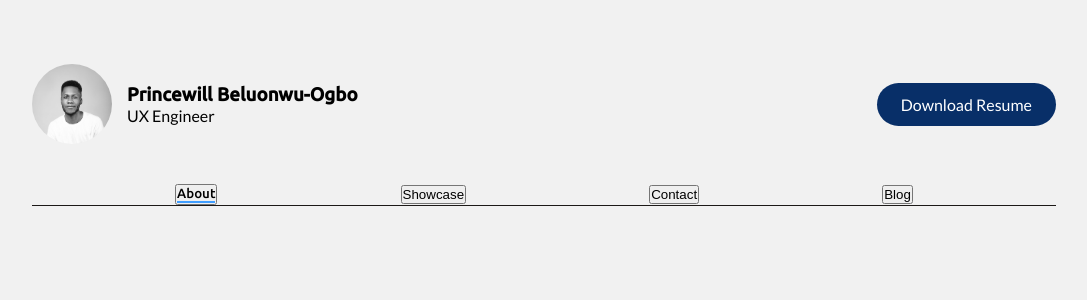
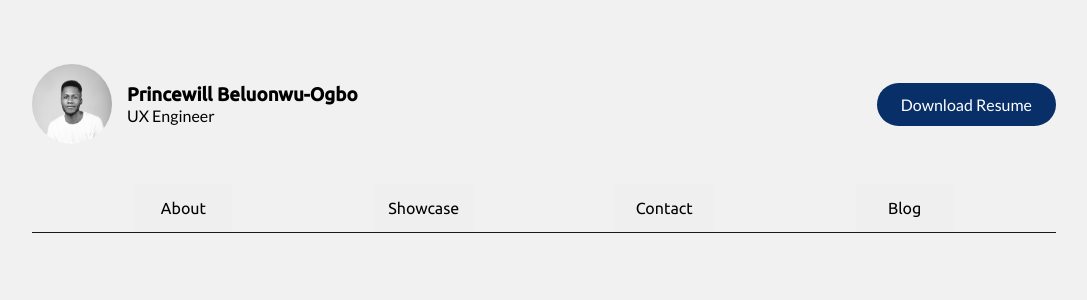
Before and after one commit to zubbyzillion/Portfolio, a React (Vite) app in the folder personal-portfolio/: page / in a window 1280 px wide. Shown: the top 300 px of the page, without its empty margins (96-1183 px from the left). Built offline with nearby package versions, Linux system fonts and the light colour scheme.

Commit message:
Stylin =g toggleFunctionality

```diff
--- a/personal-portfolio/src/App.jsx
+++ b/personal-portfolio/src/App.jsx
@@ -20,9 +20,9 @@ function Header() {
 
   return (
     <header>
-      <div className="profile-card">
-        <div className="profile-card-info">
-          <img src="profile-pic.jpg" alt="profile-img" />
+      <div className="profile_card">
+        <div className="profile_card_info">
+          <img src="profile-pic.jpg" alt="profile_Img" />
 
           <div>
             <h3> {userName} </h3>
@@ -30,8 +30,8 @@ function Header() {
           </div>
         </div>
 
-        <div className="resume-btn">
-          <a href="/resume" className="resume-btn-link">Download Resume</a>
+        <div className="resume_btn">
+          <a href="/resume" className="resume_btn_link">Download Resume</a>
         </div>
       </div>
     </header>
@@ -39,13 +39,32 @@ function Header() {
 }
 
 function Navigation() {
+  const [navigation, setNavigation] = useState("");
+
+  function handleNavigation() {
+    // e.innerHTML();
+
+    !navigation ? setNavigation(() => "btn_navigation_active") : setNavigation("");
+    // setNavigation(navigation => !navigation);
+  }
+
+  console.log(navigation);
+
   return (
-    <div className="navigation-list-section">
-      <ul className="navigation-list">
-        <button><li className="navigation-active" id="#About">About</li></button>
-        <button><li className="active" id="#Showcase">Showcase</li></button>
-        <button><li className="active" id="#Contact">Contact</li></button>
-        <button><li className="active" id="#Blog">Blog</li></button>
+    <div className="navigation_list_section">
+      <ul className="navigation_list">
+        <button key="about" onClick={handleNavigation} className= {navigation ? "btn_navigation_active" : ""} id="#About">
+          <li className="navigation_active_list" id="#About">About</li>
+        </button>
+        <button key="showcase" onClick={handleNavigation} className={navigation ? "btn_navigation_active" : ""} id="#Showcase">
+          <li className="active" id="#Showcase">Showcase</li>
+        </button>
+        <button key="contact" onClick={handleNavigation} className={navigation ? "btn_navigation_active" : ""} id="#Contact">
+          <li className="active" id="#Contact">Contact</li>
+        </button>
+        <button key="blog" onClick={handleNavigation} className={navigation ? "btn_navigation_active" : ""} id="#Blog">
+          <li className="active" id="#Blog">Blog</li>
+        </button>
       </ul>
     </div>
   );
--- a/personal-portfolio/src/sass/components/_navigation.scss
+++ b/personal-portfolio/src/sass/components/_navigation.scss
@@ -1,11 +1,11 @@
-.navigation-list-section {
+.navigation_list_section {
     display: flex;
     align-items: center;
     justify-content: space-evenly;
 
     border-bottom: 1px solid $color-black;
 
-    .navigation-list {
+    .navigation_list {
         min-width: -webkit-fill-available;
         display: flex;
         gap: 4rem;
@@ -14,13 +14,33 @@
         // padding-bottom: 1.5rem;
         list-style-type: none;
         font-family: $font-primary;
+
+        button {
+            font-size: 1.6rem;
+            height: 4.8rem;
+            width: 9.8rem;
+            cursor: pointer;
+            border: none;
+            text-align: center;
+            font-family: $font-primary;
+        }
+
+        .btn_navigation {
+            font-size: 1.6rem;
+            height: 4.8rem;
+            width: 9.8rem;
+            cursor: pointer;
+            border: none;
+            text-align: center;
+            font-family: $font-primary;
+            // text-decoration: none;
+
+            &_active {
+                font-weight: 500;
+                width: 9.8rem;
+                border-radius: .2rem;
+                border-bottom: 3px solid $color-light-blue;
+            }
+        }
     }
 }
-
-.navigation-active {
-    // content: "";
-    font-family: $font-primary;
-    font-weight: 500;
-    // padding-bottom: 1.5rem;
-    border-bottom: 2px solid $color-light-blue;
-}
--- a/personal-portfolio/src/sass/pages/_home.scss
+++ b/personal-portfolio/src/sass/pages/_home.scss
@@ -1,4 +1,4 @@
-.profile-card {
+.profile_card {
     display: flex;
     align-items: center;
     justify-content: space-between;
@@ -6,7 +6,7 @@
     margin-bottom: 4rem;
     // border-bottom: .1rem solid #1c1917;
 
-    .profile-card-info {
+    .profile_card_info {
         img {
             border-radius: 50%;
             height: 8rem;
@@ -28,8 +28,8 @@
     }
 }
 
-.resume-btn {
-    .resume-btn-link {
+.resume_btn {
+    .resume_btn_link {
         text-decoration: none;
         color: $color-white;
         background-color: $color-dark-blue;
```
